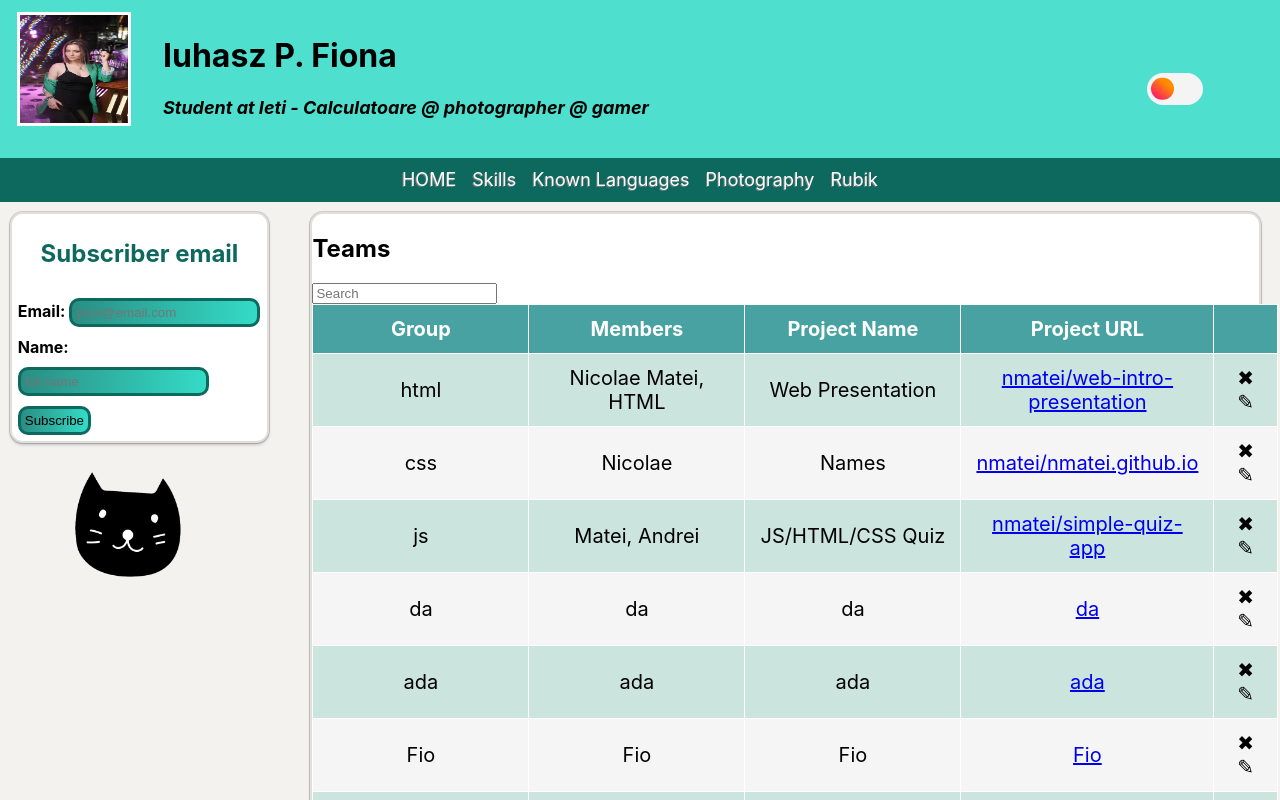
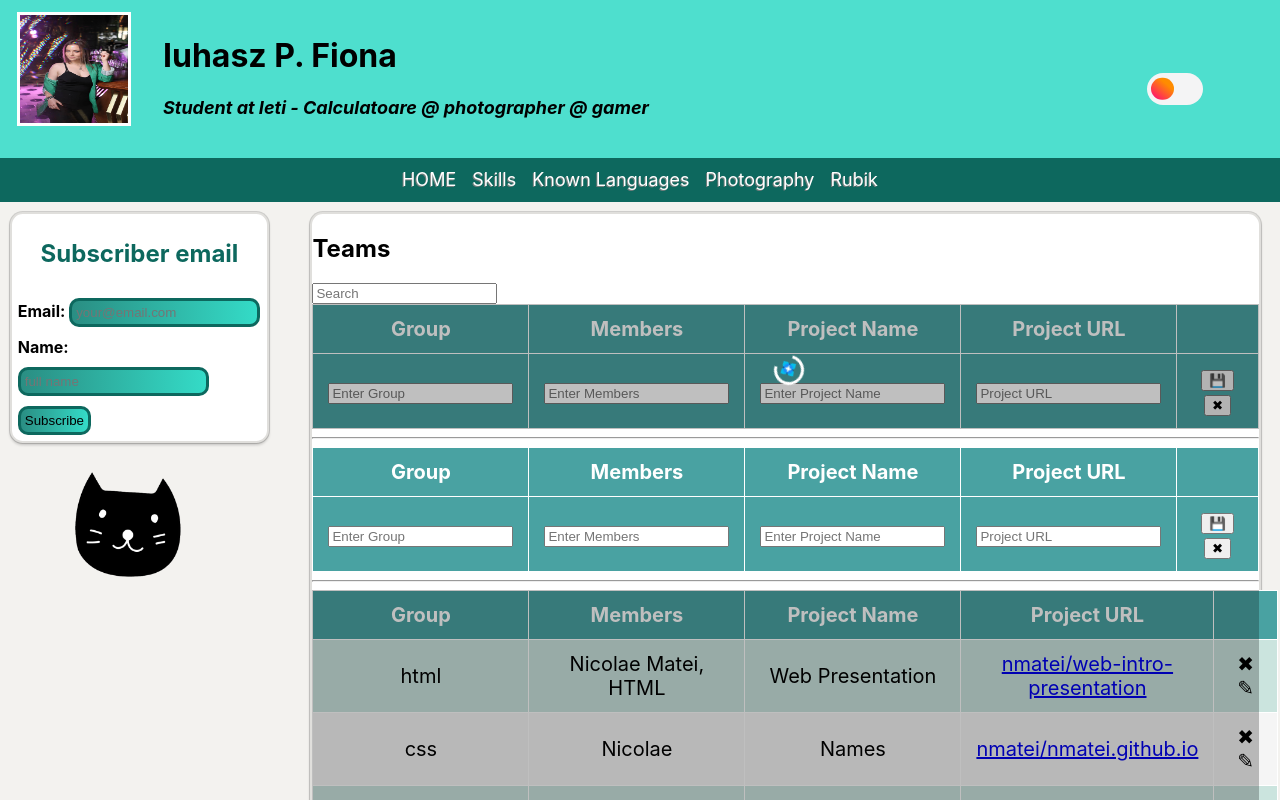
Before and after one commit to fioip/teams-networking-react, a React (Create React App) app: page / in a window 1280 px wide. Shown: the top 800 px of the page. Built offline with nearby package versions, Linux system fonts and the light colour scheme.

Commit message:
split teams into 2 components

```diff
--- a/src/main/ContentWrapper.tsx
+++ b/src/main/ContentWrapper.tsx
@@ -1,5 +1,5 @@
 import { SideMenu } from "../menu/SideMenu";
-import { Teams } from "../teams/Teams";
+import { TeamsTableWrapper } from "../teams/Teams";
 import { HomeComponent } from "./HomeComponent";
 import { Languages } from "./Languages";
 import { SkillsComponent } from "./SkillsComponent";
@@ -21,7 +21,7 @@ export function ContentWrapper() {
           <div>
             <input type="search" name="search" id="search" placeholder="Search" />
           </div>
-          <Teams />
+          <TeamsTableWrapper />
         </div>
 
         <div id="photography" className="page">
--- a/src/teams/Teams.tsx
+++ b/src/teams/Teams.tsx
@@ -1,6 +1,73 @@
 import "./style.css";
 
-export function Teams() {
+export function Teams(props) {
+  console.warn("props", props);
+  return (
+    <form id="editForm" action="" method="POST" className={props.loading ? "loading-mask" : ""}>
+      <table id="teams">
+        <thead>
+          <tr>
+            <th>Group</th>
+            <th>Members</th>
+            <th>Project Name</th>
+            <th>Project URL</th>
+            <th></th>
+          </tr>
+        </thead>
+        <tbody>
+          {props.teams.map(({ promotion, members, name, url, id }) => (
+            <tr key={id}>
+              <td>{promotion}</td>
+              <td>{members}</td>
+              <td>{name}</td>
+              <td>
+                <a href="${url}" target="_blank">
+                  {url.replace("https://github.com/", "")}
+                </a>
+              </td>
+              <td>
+                <a data-id="${id}" className="remove-btn">
+                  {" "}
+                  ✖{" "}
+                </a>
+                <a data-id="${id}" className="edit-btn">
+                  {" "}
+                  &#9998;{" "}
+                </a>
+              </td>
+            </tr>
+          ))}
+        </tbody>
+        <tfoot>
+          <tr>
+            <td>
+              <input type="text" name="promotion" id="promotion" placeholder="Enter Group" required />
+            </td>
+            <td>
+              <input type="text" name="members" id="members" placeholder="Enter Members" required />
+            </td>
+            <td>
+              <input type="text" name="name" id="name" placeholder="Enter Project Name" required />
+            </td>
+            <td>
+              <input type="text" name="url" id="url" placeholder="Project URL" required />
+            </td>
+            <td>
+              <button type="submit" title="Save">
+                💾
+              </button>
+              <button type="reset" title="Cancel">
+                ✖
+              </button>
+            </td>
+          </tr>
+        </tfoot>
+      </table>
+    </form>
+  );
+}
+
+export function TeamsTableWrapper() {
   const teams = [
     {
       id: "toze8j1610313009673",
@@ -75,66 +142,14 @@ export function Teams() {
   ];
 
   return (
-    <form id="editForm" action="" method="POST">
-      <table id="teams">
-        <thead>
-          <tr>
-            <th>Group</th>
-            <th>Members</th>
-            <th>Project Name</th>
-            <th>Project URL</th>
-            <th></th>
-          </tr>
-        </thead>
-        <tbody>
-          {teams.map(({ promotion, members, name, url, id }) => (
-            <tr key={id}>
-              <td>{promotion}</td>
-              <td>{members}</td>
-              <td>{name}</td>
-              <td>
-                <a href="${url}" target="_blank">
-                  {url.replace("https://github.com/", "")}
-                </a>
-              </td>
-              <td>
-                <a data-id="${id}" className="remove-btn">
-                  {" "}
-                  ✖{" "}
-                </a>
-                <a data-id="${id}" className="edit-btn">
-                  {" "}
-                  &#9998;{" "}
-                </a>
-              </td>
-            </tr>
-          ))}
-        </tbody>
-        <tfoot>
-          <tr>
-            <td>
-              <input type="text" name="promotion" id="promotion" placeholder="Enter Group" required />
-            </td>
-            <td>
-              <input type="text" name="members" id="members" placeholder="Enter Members" required />
-            </td>
-            <td>
-              <input type="text" name="name" id="name" placeholder="Enter Project Name" required />
-            </td>
-            <td>
-              <input type="text" name="url" id="url" placeholder="Project URL" required />
-            </td>
-            <td>
-              <button type="submit" title="Save">
-                💾
-              </button>
-              <button type="reset" title="Cancel">
-                ✖
-              </button>
-            </td>
-          </tr>
-        </tfoot>
-      </table>
-    </form>
+    <>
+      <Teams teams={[]} loading={true} />
+      <hr />
+      <Teams teams={[]} loading={false} />
+      <hr />
+      <Teams teams={teams} loading={true} />
+      <hr />
+      <Teams teams={teams} loading={false} />
+    </>
   );
 }
--- a/src/teams/style.css
+++ b/src/teams/style.css
@@ -24,3 +24,43 @@ table tbody tr {
 table tbody tr:nth-child(even) {
   background-color: #f5f5f5;
 }
+
+.loading-mask {
+  position: relative;
+}
+.loading-mask::before {
+  content: "";
+  position: absolute;
+  top: 0;
+  right: 0;
+  bottom: 0;
+  left: 0;
+  background-color: #00000040;
+  /* rgba(0, 0, 0, 0.25) */
+}
+@keyframes spin {
+  from {
+    transform: rotate(0deg);
+  }
+  to {
+    transform: rotate(359deg);
+  }
+}
+
+.loading-mask::after {
+  content: "💠";
+  text-align: center;
+  /* content: ""; */
+
+  position: absolute;
+  border-width: 3px;
+  border-style: solid;
+  border-color: transparent #fff #fff;
+  border-radius: 50%;
+  width: 24px;
+  height: 24px;
+  top: calc(50% - 12px);
+  left: calc(50% - 12px);
+  animation: 2s linear 0s normal none infinite running spin;
+  filter: drop-shadow(0 0 2 rgba(0, 0, 0, 0.33));
+}
```
